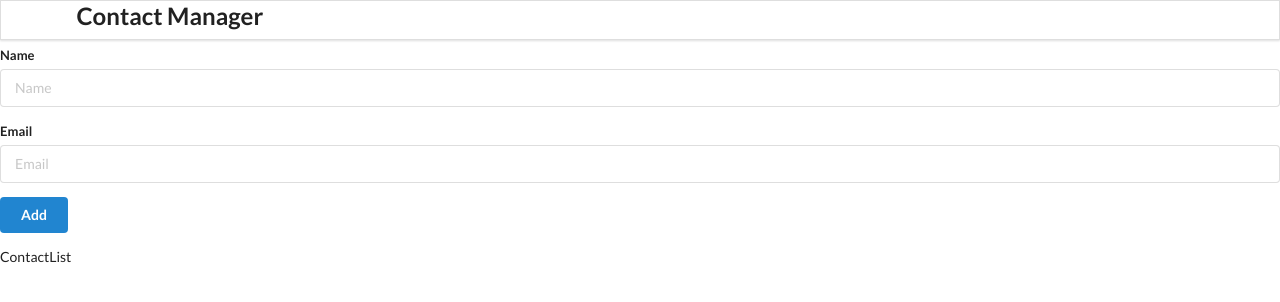
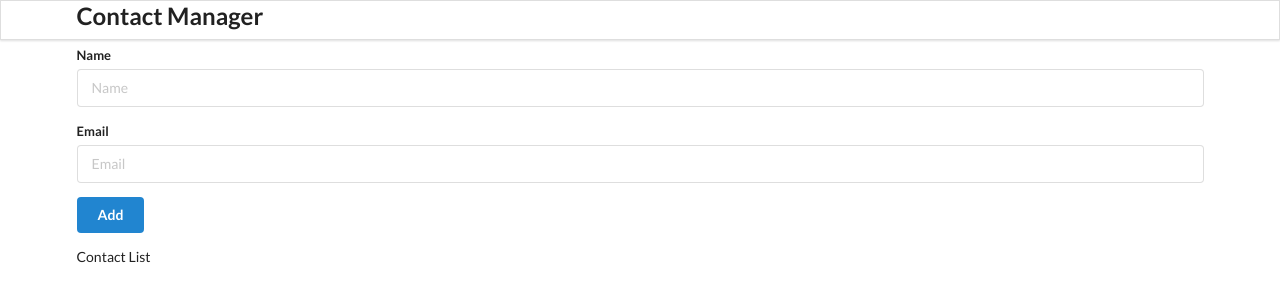
Before and after one commit to foghill/contactmanager, a React (Create React App) app: page / in a window 1280 px wide. Shown: the top 302 px of the page. Built offline with nearby package versions, Linux system fonts and the light colour scheme.

Commit message:
contact list

```diff
--- a/src/components/App.js
+++ b/src/components/App.js
@@ -5,8 +5,11 @@ import AddContact from "./AddContact";
 import ContactList from "./ContactList";
 
 function App() {
+
+
+
   return (
-  <div>
+  <div className='ui container'>
     <Header />
     <AddContact />
     <ContactList />
--- a/src/components/ContactList.js
+++ b/src/components/ContactList.js
@@ -1,7 +1,7 @@
 import React from "react";
 
 const ContactList = () => {
-  return <div className="ui celled list">ContactList</div>;
+  return <div className="ui celled list">Contact List</div>;
 };
 
 export default ContactList;
```
